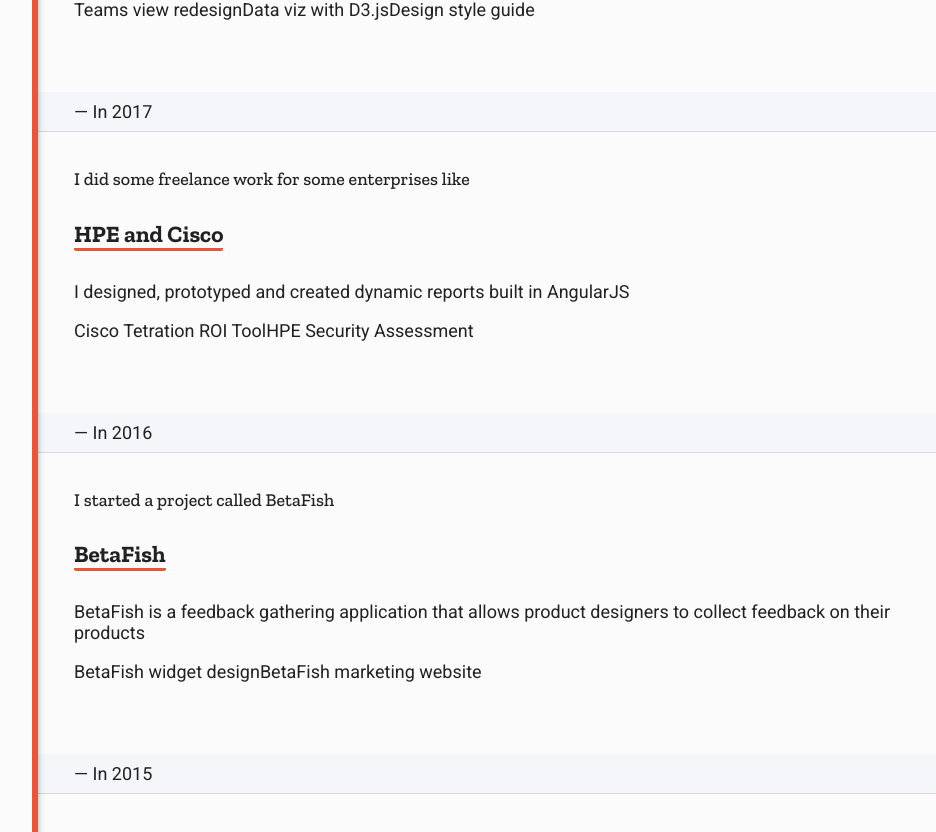
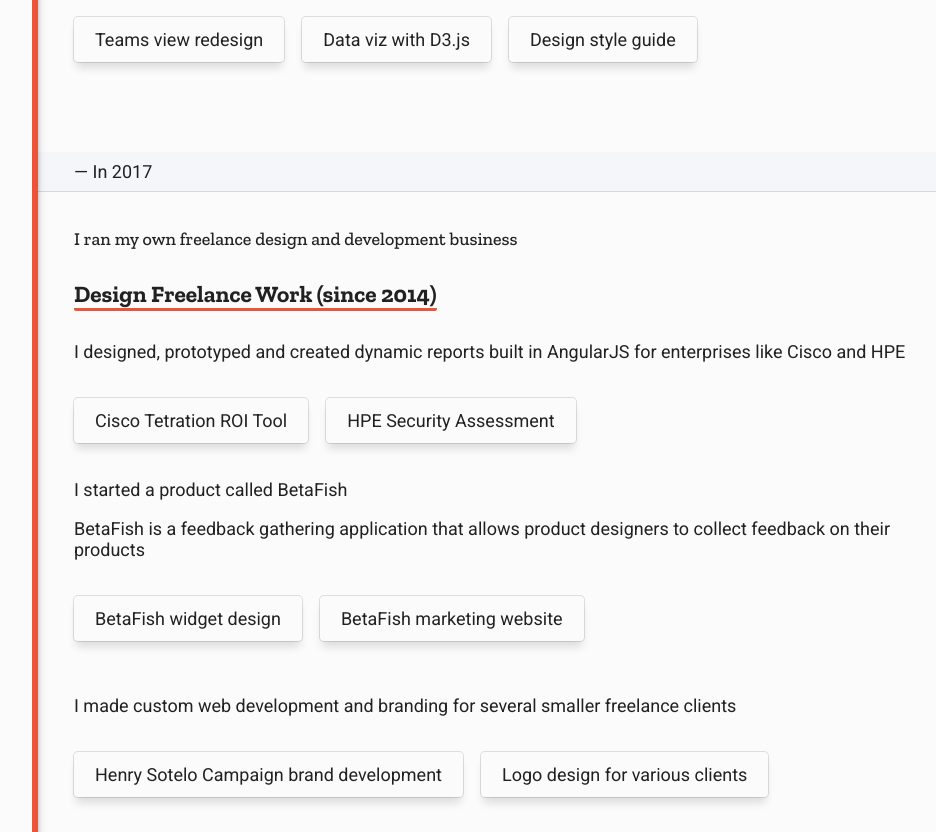
Before and after one commit to WeHateNick/nicolasocampodesign, a Next.js app: page / in a window 1280 px wide. Shown: the part 1428-2260 px from the top of the page, without its empty margins (282-1218 px from the left). Built offline with nearby package versions, Linux system fonts and the light colour scheme.

Commit message:
styled timeline links

```diff
--- a/components/Sidebar/Sidebar.module.scss
+++ b/components/Sidebar/Sidebar.module.scss
@@ -5,7 +5,7 @@
   background-color: $palette__background;
   border-right: 6px solid $palette__accent--secondary;
   padding: 1.2em 0;
-  box-shadow: $box-shadow--sidebar;
+  box-shadow: $shadow--sidebar;
   &__list {
     padding: 0;
   }
--- a/components/Timeline/Timeline.jsx
+++ b/components/Timeline/Timeline.jsx
@@ -49,11 +49,13 @@
       </TimelineItem>
       <TimelineItem
         endYear={2017}
-        intro="I did some freelance work for some enterprises like"
-        companyName="HPE and Cisco"
+        startYear={2014}
+        intro="I ran my own freelance design and development business"
+        companyName="Design Freelance Work"
       >
         <p>
           I designed, prototyped and created dynamic reports built in AngularJS
+          for enterprises like Cisco and HPE
         </p>
         <div className={styles.timeline__links}>
           <a
@@ -73,12 +75,7 @@
             HPE Security Assessment
           </a>
         </div>
-      </TimelineItem>
-      <TimelineItem
-        endYear={2016}
-        intro="I started a project called BetaFish"
-        companyName="BetaFish"
-      >
+        <p>I started a product called BetaFish</p>
         <p>
           BetaFish is a feedback gathering application that allows product
           designers to collect feedback on their products
@@ -101,13 +98,11 @@
             BetaFish marketing website
           </a>
         </div>
-      </TimelineItem>
-      <TimelineItem
-        endYear={2015}
-        intro="I did freelance design and development"
-        companyName="Freelance work"
-      >
         <div className={styles.timeline__links}>
+          <p>
+            I made custom web development and branding for several smaller
+            freelance clients
+          </p>
           <a
             href="https://medium.com/nick-ocampo/sotelo-for-reno-brand-development-8c044cf9b548"
             tooltip="Case study"
--- a/components/Timeline/Timeline.module.scss
+++ b/components/Timeline/Timeline.module.scss
@@ -3,8 +3,26 @@
 .timeline {
   padding: 2em;
   &__links {
+    display: flex;
+    flex-flow: row wrap;
     margin-top: 1em;
     margin-bottom: 1em;
+    a {
+      display: inline-block;
+      margin: 1em 1em 1em 0;
+      border-radius: 4px;
+      padding: 0.5em 1em;
+      text-transform: none;
+      border: 3px solid transparent;
+      box-shadow: $shadow--medium;
+      background-color: transparent;
+      @include quint-ease-out(background-color);
+      &:hover {
+        border-color: rgba(0, 0, 0, 0.72);
+        background-color: #fafe38;
+        @include quint-ease-out(background-color, 800ms);
+      }
+    }
   }
   p {
     a {
--- a/styles/_helpers.scss
+++ b/styles/_helpers.scss
@@ -1,9 +1,13 @@
 $rule: thin solid $palette__rule;
 
-$box-shadow: 0px 2px 0px 0px rgba(0, 0, 0, 0.12),
-  0px 2px 2px 0px rgba(0, 0, 0, 0.24);
-$box-shadow--sidebar: 0 2px 4px -1px rgb(0 0 0 / 20%),
-  0 4px 5px 0 rgb(0 0 0 / 14%), 0 1px 10px 0 rgb(0 0 0 / 12%);
+$shadow--small: 0px 0px 0px -2px rgba(0, 0, 0, 0.12),
+  0px 1px 1px rgba(0, 0, 0, 0.06);
+$shadow--medium: 0px 0px 0px 1px rgba(0, 0, 0, 0.12),
+  0px 8px 8px -2px rgba(0, 0, 0, 0.12);
+$shadow--large: 0px 0px 0px 1px rgba(0, 0, 0, 0.12),
+  0px 20px 15px rgba(0, 0, 0, 0.12);
+$shadow--sidebar: 0 2px 4px -1px rgb(0 0 0 / 20%), 0 4px 5px 0 rgb(0 0 0 / 14%),
+  0 1px 10px 0 rgb(0 0 0 / 12%);
 
 $breakpoint--small: 600px;
 $breakpoint--medium: 960px;
```
